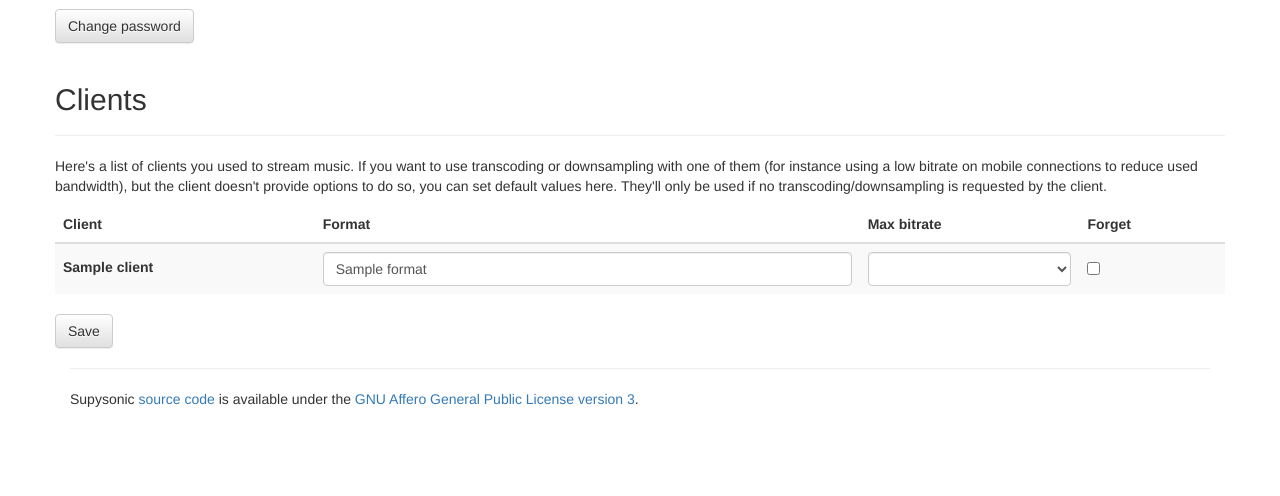
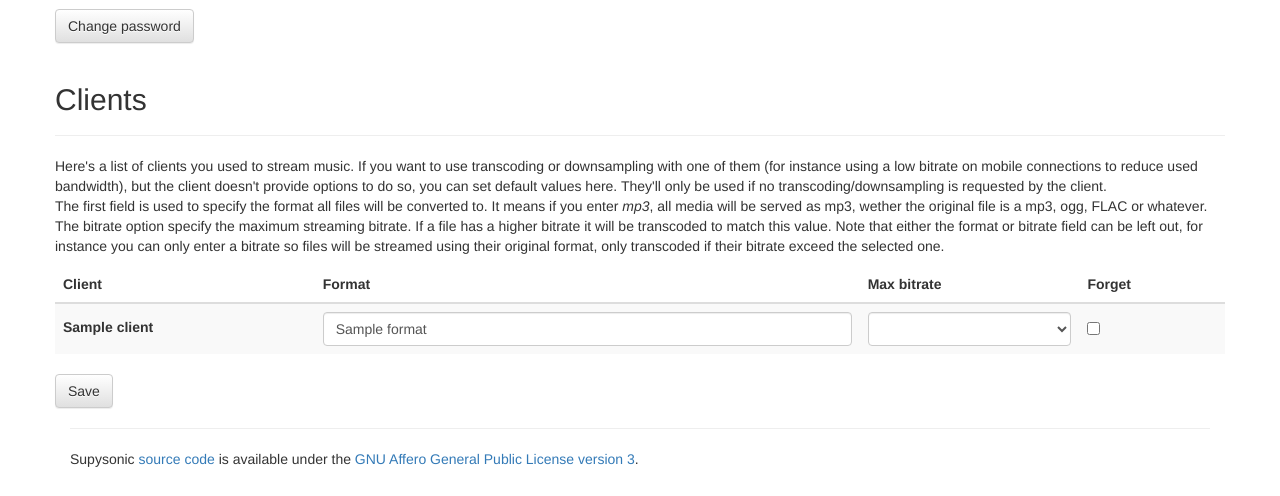
Before and after one commit to spl0k/supysonic, a Flask app: template supysonic/templates/profile.html in a window 1280 px wide. Shown: the part 150-646 px from the top of the page. Run offline with Flask 2, Linux system fonts and the light colour scheme; the template is opened without the code that fills it: most values are stand-ins (such as "Sample title", 1, 10 or a date in 2020); parts of the project's set-up code (start-up, migrations or seed data) failed here and were passed over; some libraries are stand-ins or nearby versions.

Commit message:
Improved transcoding description and added client-side validation
Closes #115

```diff
--- a/supysonic/templates/profile.html
+++ b/supysonic/templates/profile.html
@@ -93,10 +93,18 @@
   <h2>Clients</h2>
 </div>
 <p>Here's a list of clients you used to stream music. If you want to use
-transcoding or downsampling with one of them (for instance using a low
-bitrate on mobile connections to reduce used bandwidth), but the client
-doesn't provide options to do so, you can set default values here. They'll
-only be used if no transcoding/downsampling is requested by the client.</p>
+transcoding or downsampling with one of them (for instance using a low bitrate
+on mobile connections to reduce used bandwidth), but the client doesn't provide
+options to do so, you can set default values here. They'll only be used if no
+transcoding/downsampling is requested by the client.<br/>
+The first field is used to specify the format all files will be converted to. It
+means if you enter <em>mp3</em>, all media will be served as mp3, wether the
+original file is a mp3, ogg, FLAC or whatever. The bitrate option specify the
+maximum streaming bitrate. If a file has a higher bitrate it will be transcoded
+to match this value. Note that either the format or bitrate field can be left
+out, for instance you can only enter a bitrate so files will be streamed using
+their original format, only transcoded if their bitrate exceed the selected
+one.</p>
 <form method="post">
   <table id="clients" class="table table-striped">
     <thead>
@@ -106,7 +114,9 @@ only be used if no transcoding/downsampling is requested by the client.</p>
       {% for client in clients %}
       <tr>
         <td><label>{{ client.client_name }}</label></td>
-        <td><input type="text" class="form-control" name="{{ client.client_name }}_format" value="{{ client.format if client.format else '' }}" /></td>
+        <td><input type="text" class="form-control" name="{{ client.client_name }}_format"
+            value="{{ client.format if client.format else '' }}"
+            pattern="[a-z0-9]{0,8}" title="Up to 8 letters and numbers" /></td>
         <td><select class="form-control" name="{{ client.client_name }}_bitrate">
             <option />
             <option {{ 'selected="selected"' if client.bitrate == 64 else ''  }}>64</option>
```
